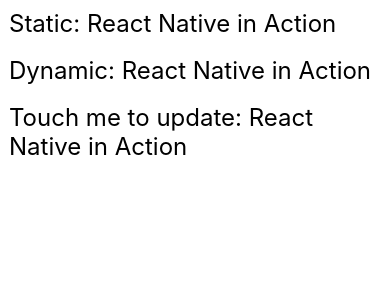
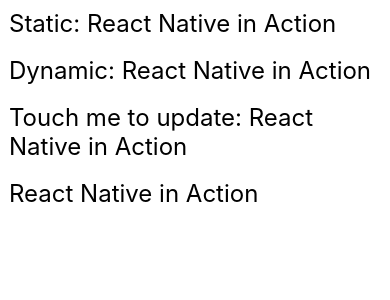
Before and after one commit to Gonzz-96/react-native, a React Native app: screen / in a window 390 px wide. Shown: the top 300 px of the page. Built offline with nearby package versions, Linux system fonts and the light colour scheme; what react-native would draw is missing.

Commit message:
Destructuring props/states

```diff
--- a/App.js
+++ b/App.js
@@ -3,7 +3,6 @@
  * https://github.com/facebook/react-native
  *
  * @format
- * @flow
  */
 
 import React from 'react';
@@ -21,6 +20,7 @@
 import MyStaticPropsComponent from './mycomponents/StaticProps';
 import MyDynamicPropsComponent from './mycomponents/DynamicProps';
 import AnotherComponent from './mycomponents/PropsFromState';
+import DestructuringComponent from './mycomponents/DestructuringComponent';
 
 const App = () => {
   return (
@@ -28,6 +28,7 @@
       <MyStaticPropsComponent/>
       <MyDynamicPropsComponent/>
       <AnotherComponent/>
+      <DestructuringComponent/>
     </>
   );
 };
--- /dev/null
+++ b/mycomponents/DestructuringComponent.js
@@ -0,0 +1,52 @@
+import React from 'react';
+import {
+  View,
+  Text,
+  StyleSheet
+} from 'react-native';
+
+class DestructuringComponent extends React.Component {
+
+  constructor() {
+    super()
+    this.state = {
+      book: 'React Native in Action'
+    }
+  }
+
+  updateBook() {
+    this.setState({ book: 'Express in Action'})
+  }
+
+  render() {
+    // destructureing prop
+    const { book } = this.state
+    return (
+      <BookDisplay
+        updateBook={ () => this.updateBook() }
+        book={ book } />
+    )
+  }
+}
+
+class BookDisplay extends React.Component {
+  render() {
+    const { book, updateBook } = this.props
+    return (
+      <View>
+        <Text
+          style={styles.text}
+          onPress={ updateBook }>{ book }</Text>
+      </View>
+    )
+  }
+}
+
+const styles = StyleSheet.create({
+  text: {
+    padding: 9,
+    fontSize: 24
+  }
+})
+
+export default DestructuringComponent;
```
